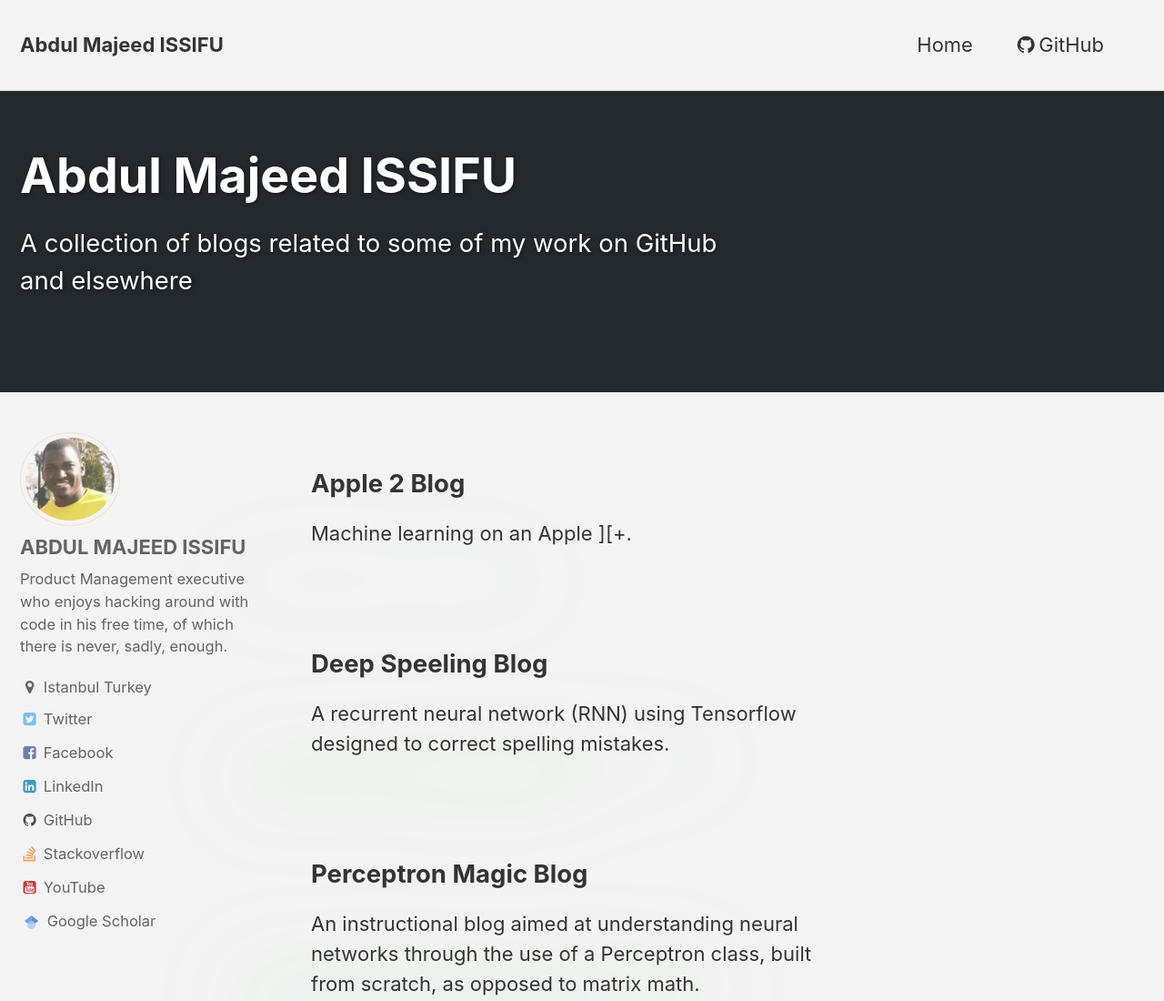
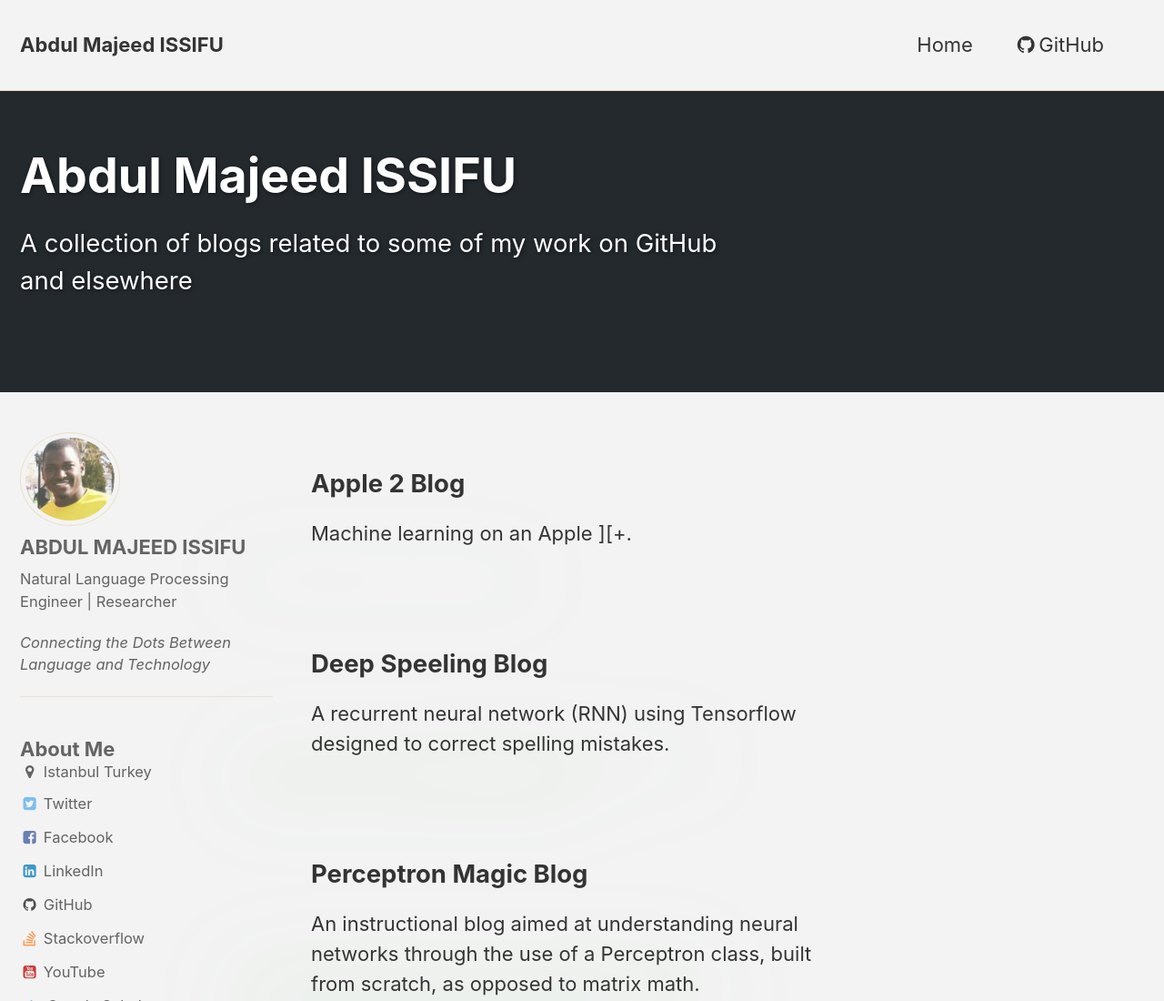
Before and after one commit to issifuabdulmajeed/issifuabdulmajeed.github.io, a plain HTML site: page index.html in a window 1280 px wide. Shown: the top 1100 px of the page at 91% size. Drawn offline with nearby package versions, Linux system fonts and the light colour scheme; some packages are replaced by stand-ins of ours.

Commit message:
Update index.html

```diff
--- a/index.html
+++ b/index.html
@@ -154,8 +154,11 @@
     <h3 class="author__name" itemprop="name">ABDUL MAJEED ISSIFU</h3>
 
       <p class="author__bio" itemprop="description">
-        Product Management executive who enjoys hacking around with code in his free time, of which there is never, sadly, enough.
+        Natural Language Processing Engineer | Researcher
       </p>
+      <p><em>Connecting the Dots Between Language and Technology</em></p>
+      <hr>
+      <h3 id="aboutMeButton">About Me</h3>
 
   </div>
 
@@ -304,7 +307,12 @@
 
   <script src="https://issifuabdulmajeed.github.io/assets/js/main.min.js"></script>
 
-
+  <script>
+    // Function to open the "About Me" page when the button is clicked
+    document.getElementById("aboutMeButton").addEventListener("click", function() {
+        window.location.href = "/Bio/bio.html"; // Change "about.html" to the actual URL of your "About Me" page
+    });
+</script>
 
 <noscript>Please enable JavaScript to view the <a href="https://disqus.com/?ref_noscript">comments powered by Disqus.</a></noscript>
 
```
